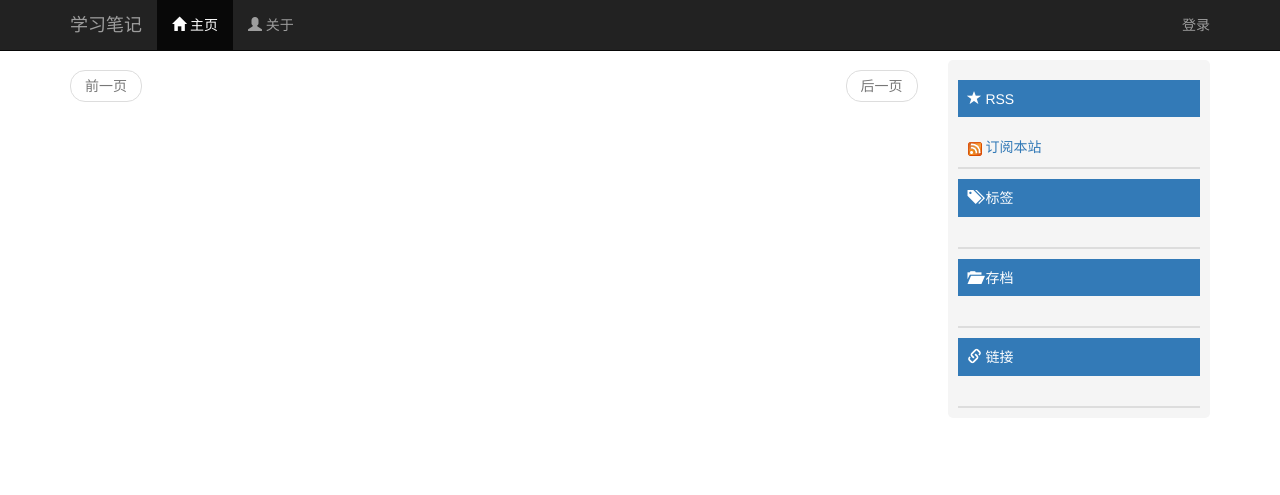
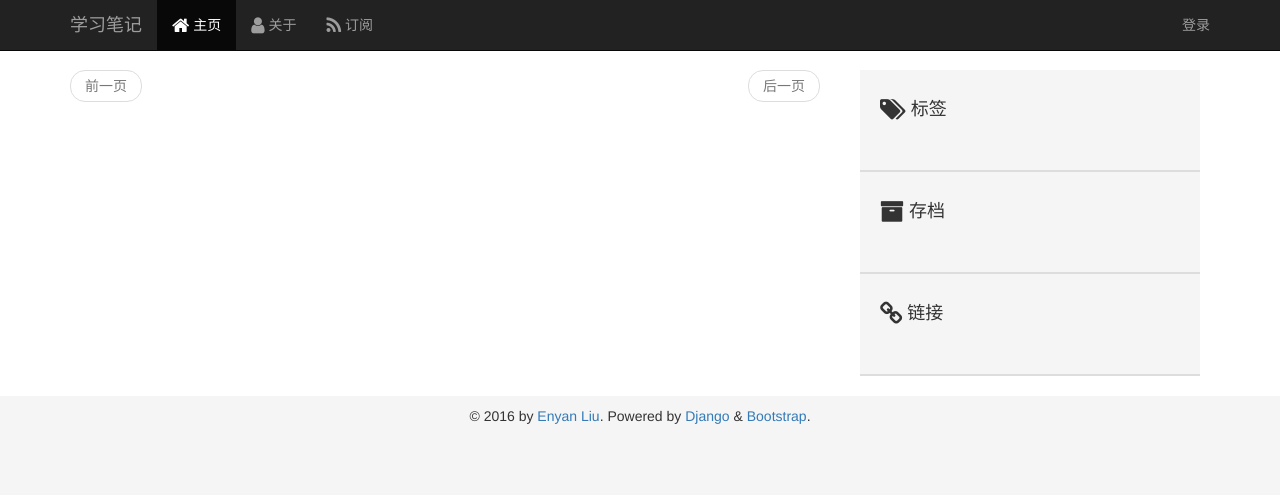
Before and after one commit to liuenyan/django-blog, a Django app: page / in a window 1280 px wide. Shown: the top 495 px of the page. Run offline with Django 3.2, Linux system fonts and the light colour scheme; data that the repository does not hold is empty; some libraries are stand-ins or nearby versions.

Commit message:
修改页面布局/增加页脚/截断文章列表正文输出

```diff
--- a/blog/static/styles/style.css
+++ b/blog/static/styles/style.css
@@ -75,22 +90,29 @@ ul.sidebar {
     margin: 10px 0px;
     padding: 10px 10px;
     border-radius: 5px;
-    background-color: #f5f5f5;
 }
 
 ul.sidebar > li {
     border-bottom-color: #dddddd;
     border-bottom-style: solid;
     border-bottom-width: 2px;
+    padding: 10px;
+    background-color: #f5f5f5;
 }
 
-ul.sidebar > li > h5 {
+ul.sidebar > li > h4 {
     padding: 10px;
-    color: #ffffff;
-    background-color: #337ab7;
 }
 
 ul.sidebar > li > ul {
     list-style-type: none;
     padding: 10px;
 }
+
+.page-footer {
+    padding: 10px;
+    text-align: center;
+    background-color: #f5f5f5;
+    min-height: 100px;
+    border-top-color:#dddddd;
+}
--- a/blog/templates/_sidebar.html
+++ b/blog/templates/_sidebar.html
@@ -1,12 +1,6 @@
 <ul class="sidebar">
     <li>
-        <h5><span class="glyphicon glyphicon-star"></span>&nbsp;RSS</h5>
-        <ul>
-            <li><img src="/static/icons/feed-icon-14x14.png" /> <a href="{% url 'feed' %}">订阅本站</a></li>
-        </ul>
-    </li>
-    <li>
-        <h5><span class="glyphicon glyphicon-tags"></span> 标签</h5>
+        <h4><i class="fa fa-tags fa-lg"></i> 标签</h4>
         <ul>
             {% for tag in tags %}
             <li><a href="{% url 'tag' tag %}">{{ tag.tag }}&nbsp;({{tag.post_set.count }})</a></li>
@@ -14,7 +8,7 @@
         </ul>
     </li>
     <li>
-        <h5><span class="glyphicon glyphicon-folder-open"></span> 存档</h5>
+        <h4><i class="fa fa-archive fa-lg"></i> 存档</h4>
         <ul>
             {% for archive in archives %}
             <li><a href="{% url 'archive' archive.year archive.month %}">{{ archive.year }}年{{ archive.month }}月&nbsp;({{ archive.id__count }})</a></li>
@@ -22,7 +16,7 @@
         </ul>
     </li>
     <li>
-        <h5><span class="glyphicon glyphicon-link"></span> 链接</h5>
+        <h4><i class="fa fa-link fa-lg"></i> 链接</h4>
         <ul>
             {% for link in links %}
             <li><a href="{{ link.link }}">{{ link.name }}</a></li>
--- a/blog/templates/base.html
+++ b/blog/templates/base.html
@@ -11,14 +11,14 @@
         {% block styles %}
         <!-- Bootstrap -->
         <link href="//cdn.bootcss.com/bootstrap/3.3.6/css/bootstrap.min.css" rel="stylesheet">
-
+        <link href="//cdn.bootcss.com/font-awesome/4.6.3/css/font-awesome.min.css" rel="stylesheet">
         <!-- HTML5 shim and Respond.js for IE8 support of HTML5 elements and media queries -->
         <!-- WARNING: Respond.js doesn't work if you view the page via file:// -->
         <!--[if lt IE 9]>
             <script src="//cdn.bootcss.com/html5shiv/3.7.2/html5shiv.min.js"></script>
             <script src="//cdn.bootcss.com/respond.js/1.4.2/respond.min.js"></script>
         <![endif]-->
-        <link href="/static/styles/style.css" rel="stylesheet" />
+        <link href="/static/styles/style.css" rel="stylesheet">
         {% endblock %}
     </head>
     <body>
@@ -35,8 +35,9 @@
                 </div>
                 <div id="navbar" class="collapse navbar-collapse">
                     <ul class="nav navbar-nav">
-                        <li class="active"><a href="{% url 'index' %}"><span class="glyphicon glyphicon-home"></span>&nbsp;主页</a></li>
-                        <li><a href="#about"><span class="glyphicon glyphicon-user"></span>&nbsp;关于</a></li>
+                        <li class="active"><a href="{% url 'index' %}"><i class="fa fa-home fa-lg"></i>&nbsp;主页</a></li>
+                        <li><a href="/#about"><i class="fa fa-user fa-lg"></i>&nbsp;关于</a></li>
+                        <li><a href="{% url 'feed' %}"><i class="fa fa-rss fa-lg"></i>&nbsp;订阅</a></li>
                     </ul>
                     <ul class="nav navbar-nav navbar-right">
                         {% if user.is_authenticated %}
@@ -57,15 +58,18 @@
         </nav>
         <div class="container" style="padding-top:50px;">
             <div class="row">
-                <div class="col-md-9">
+                <div class="col-md-8">
                     {% block content %}
                     {% endblock %}
                 </div>
-                <div class="col-md-3">
+                <div class="col-md-4">
                     {% show_sidebar %}
                 </div>
             </div>
         </div>
+        <footer class="page-footer">
+            <p>&copy; 2016 by <a href="https://github.com/liuenyan/">Enyan Liu</a>. Powered by <a href="https://www.djangoproject.com/">Django</a> &amp; <a href="https://www.getbootstrap.com/">Bootstrap</a>.</p>
+        </footer>
         {% block scripts %}
         <!-- jQuery (necessary for Bootstrap's JavaScript plugins) -->
         <script src="//cdn.bootcss.com/jquery/1.11.3/jquery.min.js"></script>
--- a/blog/templates/index.html
+++ b/blog/templates/index.html
@@ -13,16 +13,19 @@
         <div class="post-title">
             <h1><a href="{% url 'post' post.id %}">{{ post.title }}</a></h1>
         </div>
-        <div class="post-info">
-            <span class="label label-danger">{{ post.author.username }}</span> 发表于 <span class="post-date">{{ post.timestamp | date:"c" }}</span>
-            <span>
-                {% for tag in post.tags.all %}
-                <a href="{% url 'tag' tag %}"><span class="label label-primary">{{ tag }}</span></a>&nbsp;
-                {% endfor %}
-            </span>
+        <div class="post-meta">
+            <ul>
+                <li><i class="fa fa-user"></i> {{ post.author.username }}</li>
+                <li><i class="fa fa-clock-o"></i> <span class="post-date">{{ post.timestamp | date:"c" }}</span></li>
+                <li><i class="fa fa-tags"></i>
+                    {% for tag in post.tags.all %}
+                    <span class="label label-primary"><a href="{% url 'tag' tag %}">{{ tag }}</a></span>&nbsp;
+                    {% endfor %}
+                </li>
+            </ul>
         </div>
         <div class="post-body">
-            {{ post.body | safe }}
+            {{ post.body |truncatechars_html:200 | safe }}
         </div>
     </li>
     {% endfor %}
```
Also changed, not shown: other parts of blog/static/styles/style.css (+38 -23 lines), blog/templates/post.html (+14 -13 lines).
